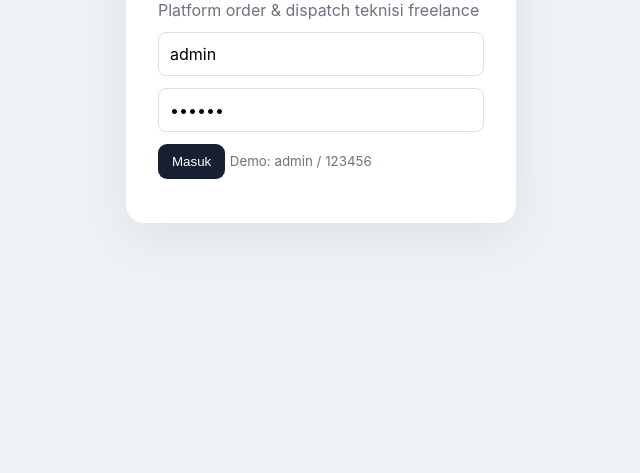
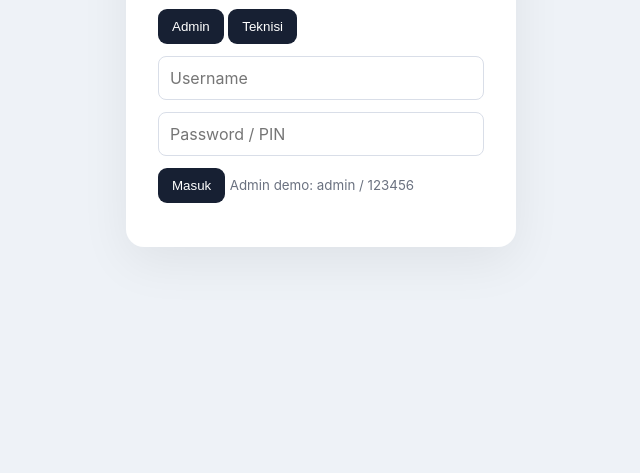
Before and after one commit to apscorp/teknisihub, a plain HTML site: page index.html in a window 1280 px wide. Shown: the part 327-800 px from the top of the page, without its empty margins (319-959 px from the left). Drawn offline with Linux system fonts and the light colour scheme.

Commit message:
Update index.html

```diff
--- a/index.html
+++ b/index.html
@@ -10,11 +10,15 @@
 <div id="loginScreen" class="login-screen">
   <div class="login-card">
     <div class="brand">TeknisiHub</div>
-    <p>Platform order & dispatch teknisi freelance</p>
-    <input id="loginUser" placeholder="Username" value="admin">
-    <input id="loginPass" type="password" placeholder="Password" value="123456">
+    <p>Login Admin & Teknisi</p>
+    <div class="login-role">
+      <button id="roleAdmin" class="role active" onclick="setLoginRole('ADMIN')">Admin</button>
+      <button id="roleTech" class="role" onclick="setLoginRole('TEKNISI')">Teknisi</button>
+    </div>
+    <input id="loginUser" placeholder="Username">
+    <input id="loginPass" type="password" placeholder="Password / PIN">
     <button onclick="login()">Masuk</button>
-    <small>Demo: admin / 123456</small>
+    <small id="loginHint">Admin demo: admin / 123456</small>
   </div>
 </div>
 
@@ -30,7 +34,7 @@
       <button data-page="finance" onclick="showPage('finance')">Keuangan</button>
       <button data-page="portal" onclick="showPage('portal')">Portal Teknisi</button>
     </div>
-    <button class="logout" onclick="logout()">Keluar</button>
+    <div id="sidebarUser" class="sidebar-user"></div><button class="logout" onclick="logout()">Keluar</button>
   </aside>
 
   <main class="main">
@@ -89,8 +93,7 @@
       <div class="portal-grid">
         <div class="card">
           <h2>Portal Teknisi</h2>
-          <p class="muted">Simulasi portal mobile teknisi. Pilih teknisi untuk masuk sebagai teknisi.</p>
-          <select id="portalTechSelect" onchange="renderPortal()"></select>
+          <p class="muted">Portal ini menampilkan akun teknisi yang sedang login.</p>
           <div id="portalProfile"></div>
         </div>
         <div class="card">
```
